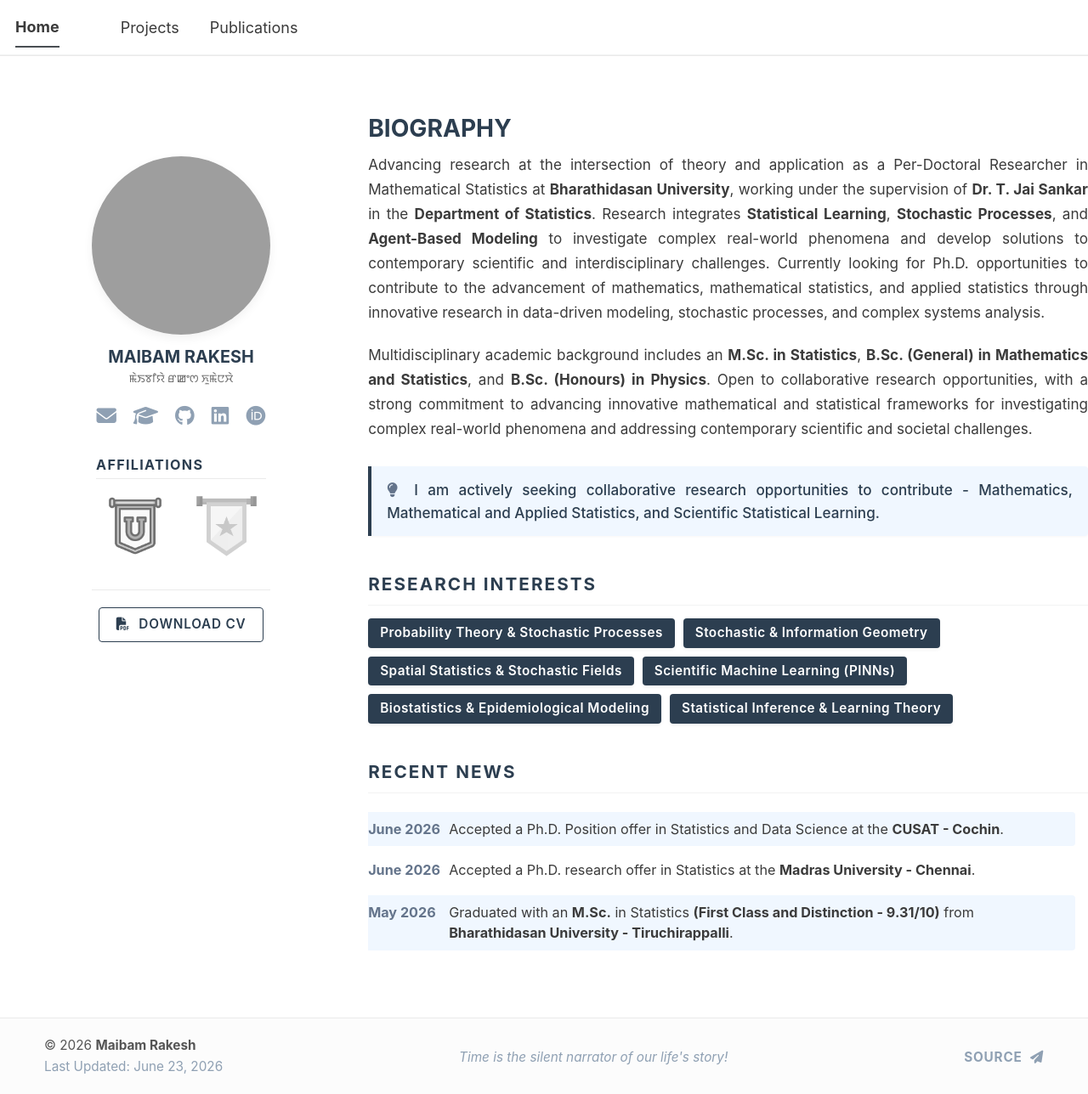
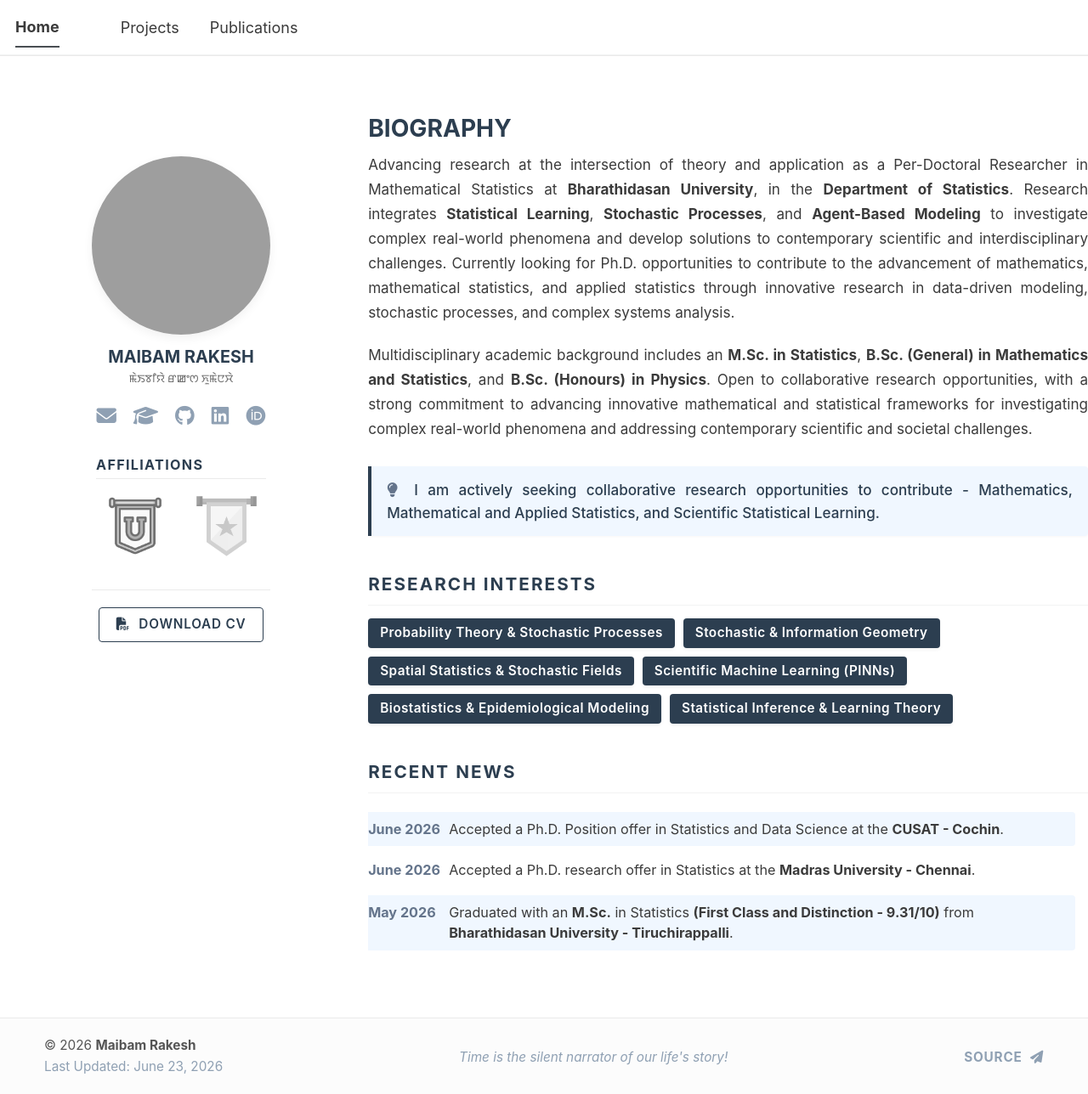
Before and after one commit to maibamrakeshsingh/maibamrakeshsingh.github.io, a Jekyll site: the page built from _pages/about.md, in a window 1280 px wide and 1288 px high. Shown: the whole window at 85% size. Built offline with Jekyll 4.4.1, drawn with Linux system fonts in a browser that asks for light colours; a script bundle is joined from its source files by our own code; library files that are not in the unit come from our copies.

Commit message:
Update about.md

```diff
--- a/_pages/about.md
+++ b/_pages/about.md
@@ -185,7 +185,7 @@
 </style>
 
 <div class="content-text">
-Advancing research at the intersection of theory and application as a Per-Doctoral Researcher in Mathematical Statistics at <strong>Bharathidasan University</strong>, working under the supervision of <strong>Dr. T. Jai Sankar</strong> in the <strong>Department of Statistics</strong>. Research integrates <strong>Statistical Learning</strong>, <strong>Stochastic Processes</strong>, and <strong>Agent-Based Modeling</strong> to investigate complex real-world phenomena and develop solutions to contemporary scientific and interdisciplinary challenges. Currently looking for Ph.D. opportunities to contribute to the advancement of mathematics, mathematical statistics, and applied statistics through innovative research in data-driven modeling, stochastic processes, and complex systems analysis.
+Advancing research at the intersection of theory and application as a Per-Doctoral Researcher in Mathematical Statistics at <strong>Bharathidasan University</strong>, in the <strong>Department of Statistics</strong>. Research integrates <strong>Statistical Learning</strong>, <strong>Stochastic Processes</strong>, and <strong>Agent-Based Modeling</strong> to investigate complex real-world phenomena and develop solutions to contemporary scientific and interdisciplinary challenges. Currently looking for Ph.D. opportunities to contribute to the advancement of mathematics, mathematical statistics, and applied statistics through innovative research in data-driven modeling, stochastic processes, and complex systems analysis.
 </div>
 
 <div class="content-text">
```
